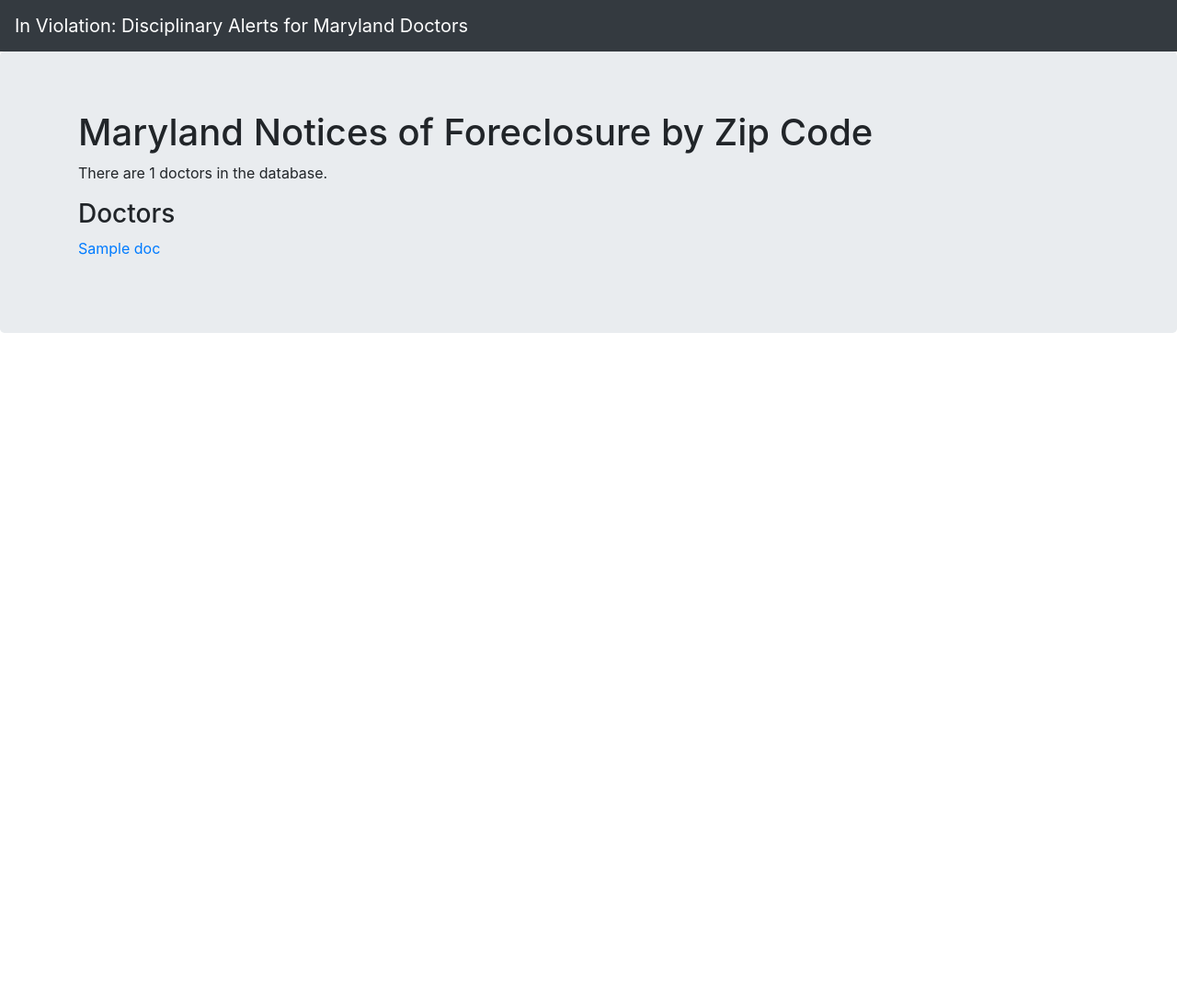
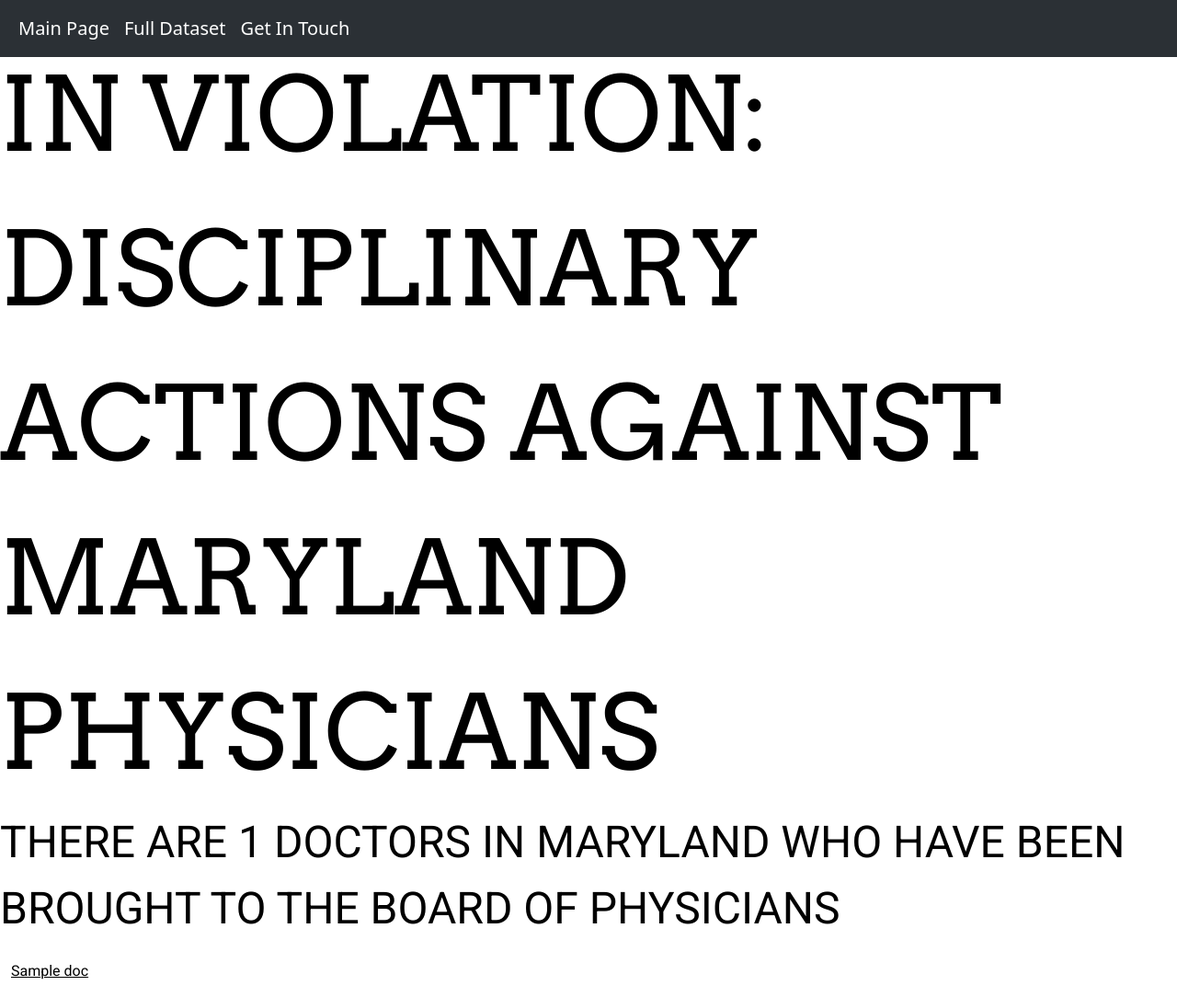
Before and after one commit to NewsAppsUMD/bad-docs, a Flask app: template templates/index.html in a window 1280 px wide. Shown: the whole page at 92% size. Before the commit the page ends 362 px from the top, so only its background shows below. Run offline with Flask 3, Linux system fonts and the light colour scheme; the template is opened without the code that fills it: most values are stand-ins (such as "Sample title", 1, 10 or a date in 2020); some libraries are stand-ins or nearby versions.

Commit message:
making internet

```diff
--- a/app.py
+++ b/app.py
@@ -8,10 +8,6 @@ db = SqliteDatabase('bad_docs.db')
 class Doctor(Model):
     id = IntegerField(unique=True)
     clean_name = CharField()
-    first_name = CharField()
-    middle_name = CharField()
-    last_name = CharField()
-    suffix = CharField()
     doctor_type = CharField()
     license_num = CharField()
 
@@ -24,6 +20,10 @@ class Alert(Model):
     text_id = CharField(unique=True)
     url = CharField(unique=True)
     doctor_info_id = IntegerField()
+    first_name = CharField()
+    middle_name = CharField()
+    last_name = CharField()
+    suffix = CharField()
     type = CharField()
     year = IntegerField()
     date = DateField()
@@ -57,7 +57,8 @@ def detail(slug):
     for alert in alerts:
         alert_id = alert.id
         case_nos = Cases.select().where(Cases.filename==alert_id)
-        cases.append(case_nos)
+        for case in case_nos:
+            cases.append(case)
     return render_template("doctor.html", doctor = doctor, cases = cases)
 
 if __name__ == '__main__':
--- a/repop_db.py
+++ b/repop_db.py
@@ -44,8 +44,8 @@ with open(csv_file_path, 'r', encoding='utf-8') as csvfile:
                     result = ["None"]
             else:
                 result = ["None"]
-            for case in result:
-                case = case.replace(" ", "")
+            for index, case in enumerate(result):
+                result[index] = case.replace(" ", "")
             result = list(set(result))
             for case in result:
                 case_dict['case_num'] = case
--- a/templates/doctor.html
+++ b/templates/doctor.html
@@ -31,7 +31,7 @@
         <div class="collapse navbar-collapse" id="navbarSupportedContent">
           <ul class="navbar-nav me-auto mb-2 mb-lg-0">
             <li class="nav-item">
-              <a class="nav-link active barsign" aria-current="page" href="index.html"> Main Page </a>
+              <a class="nav-link active barsign" aria-current="page" href="#"> Main Page </a>
             </li>
             <li class="nav-item">
                 <a class="nav-link active barsign" aria-current="page" href=""> Full Dataset </a>
@@ -67,7 +67,7 @@
         <div class="row">
           <div class="col-lg-12">
             <div id="dek">
-              <ul>
+              <ul class="list-unstyled">
                 {% for case in cases %}
                   <li>{{ case.case_num }}</li>
                 {% endfor %}
--- a/templates/index.html
+++ b/templates/index.html
@@ -1,22 +1,72 @@
-<!doctype html>
 <html lang="en">
+
 <head>
-        <link rel="stylesheet" href="https://stackpath.bootstrapcdn.com/bootstrap/4.3.1/css/bootstrap.min.css" crossorigin="anonymous">
+  <meta charset="utf-8">
+  <meta name="viewport" content="width=device-width, initial-scale=1, shrink-to-fit=no">
+
+  <title> In Violation: Disciplinary Alerts against Maryland Physicians </title>
+  <meta name="description" content="Merrill College of Journalism, UMD">
+  <meta name="author" content="Khushboo Rathore">
+
+  <!-- Bootstrap CSS and JavaScript -->
+  <link rel="preconnect" href="https://fonts.googleapis.com">
+  <link rel="preconnect" href="https://fonts.gstatic.com" crossorigin>
+  <link href="https://fonts.googleapis.com/css2?family=Arvo:ital,wght@0,400;0,700;1,400;1,700&display=swap" rel="stylesheet">
+  <link href="https://fonts.googleapis.com/css2?family=Roboto:ital,wght@0,100;0,300;0,400;1,400&display=swap"
+    rel="stylesheet">
+    <link href="https://cdn.jsdelivr.net/npm/bootstrap@5.3.3/dist/css/bootstrap.min.css" rel="stylesheet" integrity="sha384-QWTKZyjpPEjISv5WaRU9OFeRpok6YctnYmDr5pNlyT2bRjXh0JMhjY6hW+ALEwIH" crossorigin="anonymous">
+    <script src="https://cdn.jsdelivr.net/npm/bootstrap@5.3.3/dist/js/bootstrap.min.js" integrity="sha384-0pUGZvbkm6XF6gxjEnlmuGrJXVbNuzT9qBBavbLwCsOGabYfZo0T0to5eqruptLy" crossorigin="anonymous"></script>
+    <link rel="stylesheet" href="https://cdn.jsdelivr.net/npm/bootstrap-icons@1.11.3/font/bootstrap-icons.css">
+  <!-- Stylesheet Linkage -->
+  <link rel="stylesheet" href="../static/style.css">
+
 </head>
+
 <body>
-    <nav class="navbar navbar-expand-lg navbar-dark bg-dark">
-        <a class="navbar-brand" href="/"> In Violation: Disciplinary Alerts for Maryland Doctors </a>
+  <div id="container" data-bs-theme="dark">
+    <!--Navbar Starts-->
+    <nav class="navbar navbar-expand-lg bg-body-tertiary fixed-top">
+      <div class="container-fluid">
+        <div class="collapse navbar-collapse" id="navbarSupportedContent">
+          <ul class="navbar-nav me-auto mb-2 mb-lg-0">
+            <li class="nav-item">
+              <a class="nav-link active barsign" aria-current="page" href="index.html"> Main Page </a>
+            </li>
+            <li class="nav-item">
+                <a class="nav-link active barsign" aria-current="page" href=""> Full Dataset </a>
+            </li>
+            <li class="nav-item">
+              <a class="nav-link active barsign" aria-current="page" href="#"> Get In Touch </a>
+            </li>
+          </ul>
+        </div>
+      </div>
     </nav>
-      <div class="jumbotron">
-        <div class="container">
-            <h1>Maryland Notices of Foreclosure by Zip Code</h1>
-            <p>There are {{ count }} doctors in the database.</p>
-            <h3>Doctors</h3>
+    <!--Navbar end-->
+
+    <div id="content">
+        <div class="row">
+            <div class="col-lg-12">
+              <div id="headline">
+                In Violation: Disciplinary actions against Maryland physicians
+              </div>
+            </div>
+          </div>
+          <div class="row">
+            <div class="col-lg-12">
+              <div id="dek">
+                There are {{ count }} doctors in Maryland who have been brought to the board of physicians
+              </div>
+            </div>
+          </div>
+
+      <!--Headliner and other Header things-->
+      <div class="container-fluid">
         <div class="row">
             <div class="col-md-4">
             <ul class="list-unstyled">
                 {% for doc in all_docs %}
-                        <li><a href="/doctor/{{ doc.clean_name }}">{{ doc.clean_name }}</a></li>
+                    <li> <a href="/doctor/{{ doc.clean_name }}">{{ doc.clean_name }} </a> </li>
                     {% if loop.index % 3 == 0 and not loop.last %}
             </ul>
             </div>
@@ -28,6 +78,8 @@
             </div>
         </div>
       </div>
+      <!--Headliner and other Header things ends-->
+    </div>
   </div>
 </body>
 </html>
```
Also changed, not shown: 2 other files. Lines whose indentation alone changed are shown as unchanged.
